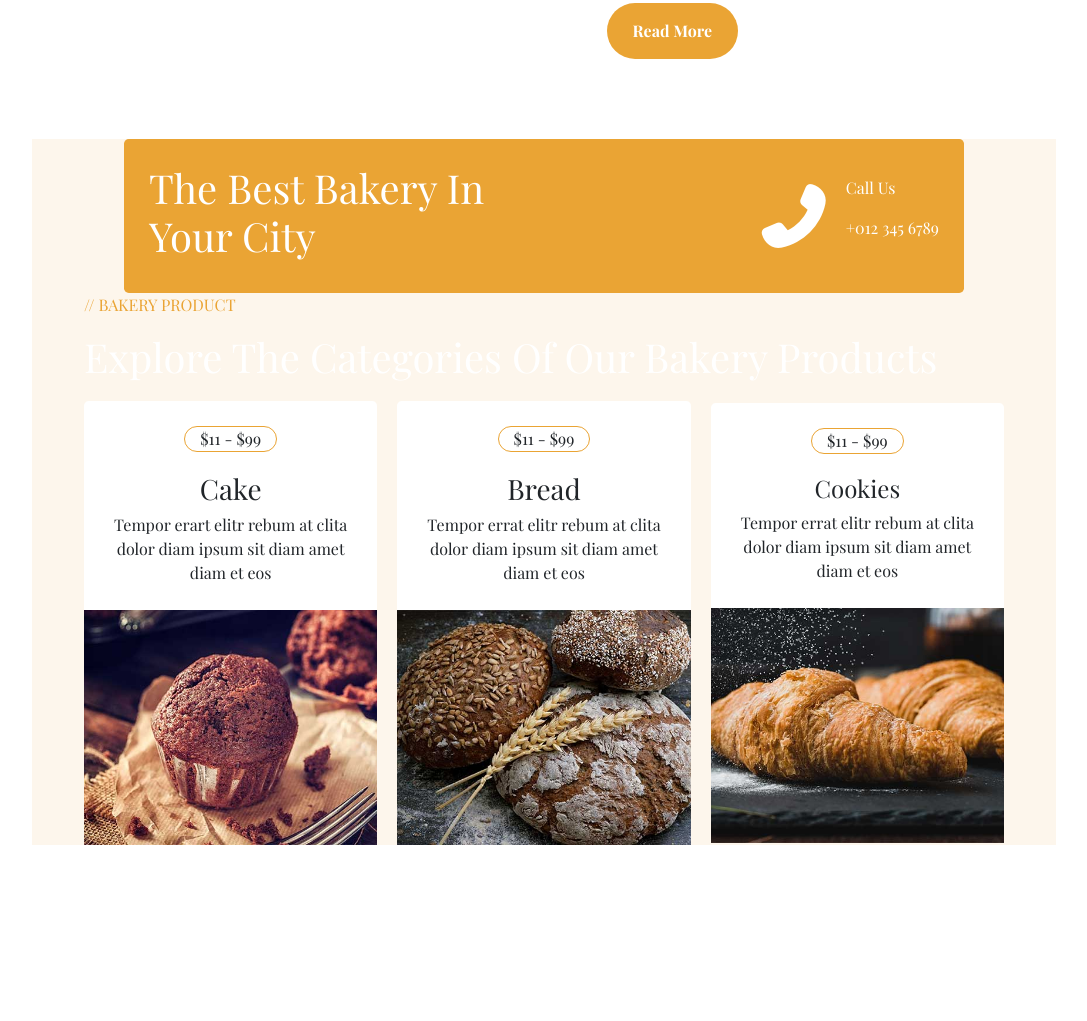
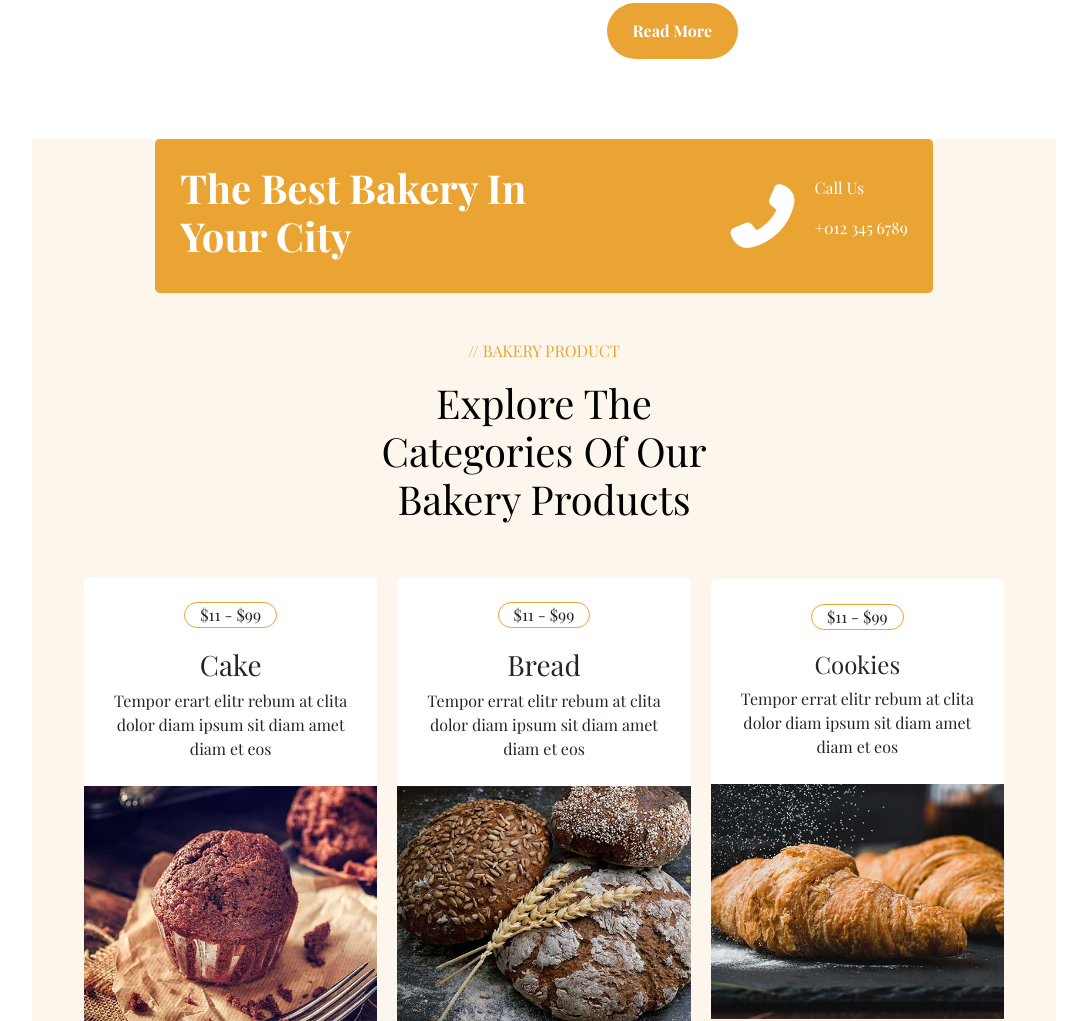
Before and after one commit to FilleDeZeus/Projet_Kadker_Enide_Djender, a website: page index.html in a window 1280 px wide. Shown: the part 810-1831 px from the top of the page, without its empty margins (96-1183 px from the left). Before the commit the page ends 1655 px from the top, so only its background shows below. Drawn offline with nearby package versions, Linux system fonts and the light colour scheme.

Commit message:
changement de branch

```diff
--- a/index.html
+++ b/index.html
@@ -90,7 +90,7 @@
     </section>
     <!-------------- SECTION CATEGORIES --------------->
     <section class="categories">
-        <div class="container">
+        <div class="container container2">
             <div class="entete">
                 <div class="row g-5">
                     <div class="col-lg-6">
@@ -109,7 +109,7 @@
             </div>
             <div class="bakery">
                 <p>// BAKERY PRODUCT</p>
-                <h1 class="display-6 mb-4">Explore The Categories Of Our Bakery Products</h1>
+                <h1>Explore The Categories Of Our Bakery Products</h1>
             </div>
             <div class="row g-4">
                 <div class="col-lg-4 col-md-6">
--- a/src/sass/modules/_about.scss
+++ b/src/sass/modules/_about.scss
@@ -1,11 +1,3 @@
-main{
-    width: 100%;
-    display: flex;
-    flex-direction: column;
-    justify-content: center;
-    align-items: center;
-}
-
 .about{
     width: 80%;
     display: flex;
--- a/src/sass/modules/_categorie.scss
+++ b/src/sass/modules/_categorie.scss
@@ -1,21 +1,20 @@
-main{
-    width: 100%;
-    display: flex;
-    flex-direction: column;
-    justify-content: center;
-    align-items: center;
-}
 .categories{
     background-color: $orangec;
     width: 80%;
     display: flex;
     flex-direction: column;
+    align-items: center;
     flex-wrap: inherit;
-    align-items: center;
+    justify-content: center;
     margin-top: 40px;
     padding: 0px 40px;
     font-family: 'play';
-    text-align: start;
+}
+.container2{
+    display: flex;
+    flex-direction: column;
+    align-items: center;
+    justify-content: center;
 }
 .entete{
     background: $orange;
@@ -25,18 +24,27 @@ main{
     margin: 0px 40px;
 }
 .bakery{
+    display: flex;
+    flex-direction: column;
+    justify-content: center;
     align-items: center;
+    text-align: center;
+    margin: 5% 0%;
+    width: 40%;
 }
 .bakery p{
     color: $orange;
+}
+.bakery h1{
+    color: black;
 }
 .row{
     align-items: center;
 
 }
-.categories h1{
+.entete h1{
     color: white;
-    font-weight: 300;
+    font-family: 'playb';
     line-height: 1.2;
 }
 .tel{
--- a/src/sass/modules/_global.scss
+++ b/src/sass/modules/_global.scss
@@ -1,3 +1,12 @@
 @import "./quotas";
 @import "./about";
 @import "./categorie";
+
+main{
+    width: 100%;
+    display: flex;
+    flex-direction: column;
+    justify-content: center;
+    align-items: center;
+    font-family: 'play';
+}
--- a/src/sass/modules/_quotas.scss
+++ b/src/sass/modules/_quotas.scss
@@ -1,11 +1,3 @@
-main {
-    width: 100%;
-    display: flex;
-    flex-direction: column;
-    justify-content: center;
-    align-items: center;
-}
-
 .quotas {
     display: flex;
     flex-direction: column;
```
Also changed, not shown: public/css/app.css.
